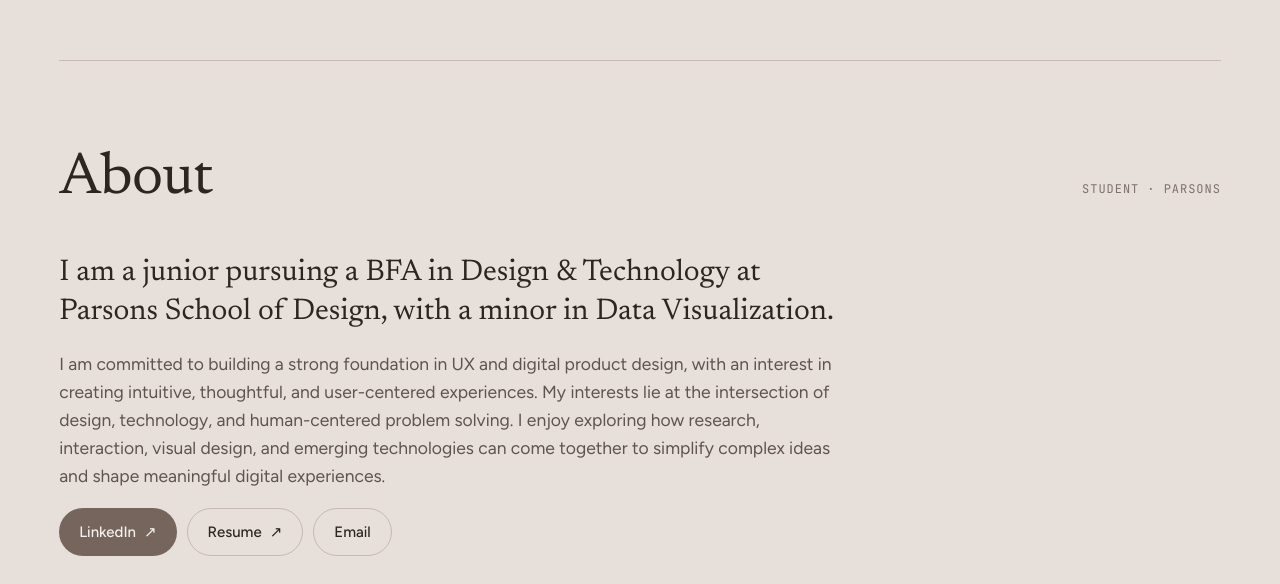
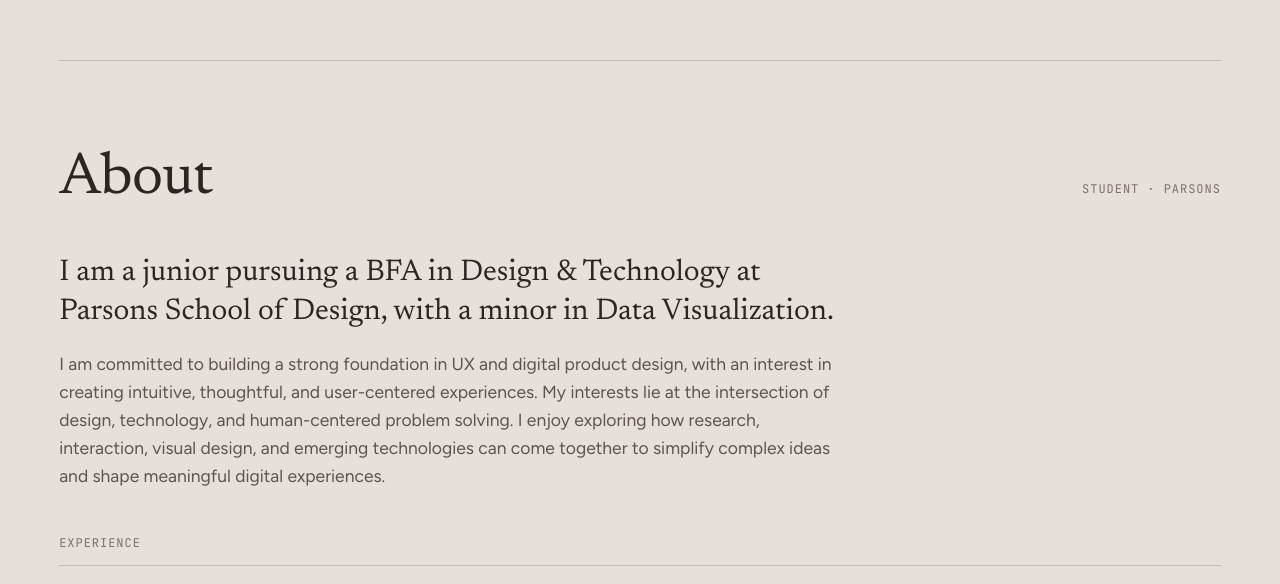
Before and after one commit to Siakashyap06/sia-portfolio-site, a plain HTML site: page index.html in a window 1280 px wide. Shown: the part 2216-2800 px from the top of the page. Drawn offline with Linux system fonts and the light colour scheme.

Commit message:
Remove resume links and duplicate About buttons

```diff
--- a/index.html
+++ b/index.html
@@ -541,11 +541,6 @@ h3.sub{font-size:clamp(24px,2.6vw,32px);margin-top:18px}
       <div class="about-copy" data-r style="grid-column:1/-1;max-width:70ch">
         <p>I am a junior pursuing a BFA in Design &amp; Technology at Parsons School of Design, with a minor in Data Visualization.</p>
         <p>I am committed to building a strong foundation in UX and digital product design, with an interest in creating intuitive, thoughtful, and user-centered experiences. My interests lie at the intersection of design, technology, and human-centered problem solving. I enjoy exploring how research, interaction, visual design, and emerging technologies can come together to simplify complex ideas and shape meaningful digital experiences.</p>
-        <div class="links-row">
-          <a class="btn" href="https://www.linkedin.com/in/siaa-kashyap/" target="_blank" rel="noopener">LinkedIn <span class="arr">↗</span></a>
-          <a class="btn ghost" href="https://drive.google.com/file/d/1J4nHWsfjHEvq_Kx6LsRNVYYs4PqiSyZH/view?usp=sharing" target="_blank" rel="noopener">Resume <span class="arr">↗</span></a>
-          <a class="btn ghost" href="#contact">Email</a>
-        </div>
       </div>
     </div>
 
@@ -573,7 +568,6 @@ h3.sub{font-size:clamp(24px,2.6vw,32px);margin-top:18px}
     <div class="mail"><code id="email">kashs015@newschool.edu</code><button type="button" id="copy">Copy email</button><a href="mailto:kashs015@newschool.edu" style="color:#CBBFB8;font-size:14px">Open in mail app</a></div>
     <div class="clinks">
       <a href="https://www.linkedin.com/in/siaa-kashyap/" target="_blank" rel="noopener">LinkedIn</a>
-      <a href="https://drive.google.com/file/d/1J4nHWsfjHEvq_Kx6LsRNVYYs4PqiSyZH/view?usp=sharing" target="_blank" rel="noopener">Resume</a>
       <a href="https://www.instagram.com/siaaarchives_/" target="_blank" rel="noopener">Instagram</a>
     </div>
     <a class="booth" href="https://siakashyap06.github.io/Photoboothstrip/" target="_blank" rel="noopener"><span class="label" style="color:#9C8F88">Something fun</span><b>Try my photobooth</b><span class="arr">↗</span></a>
```
